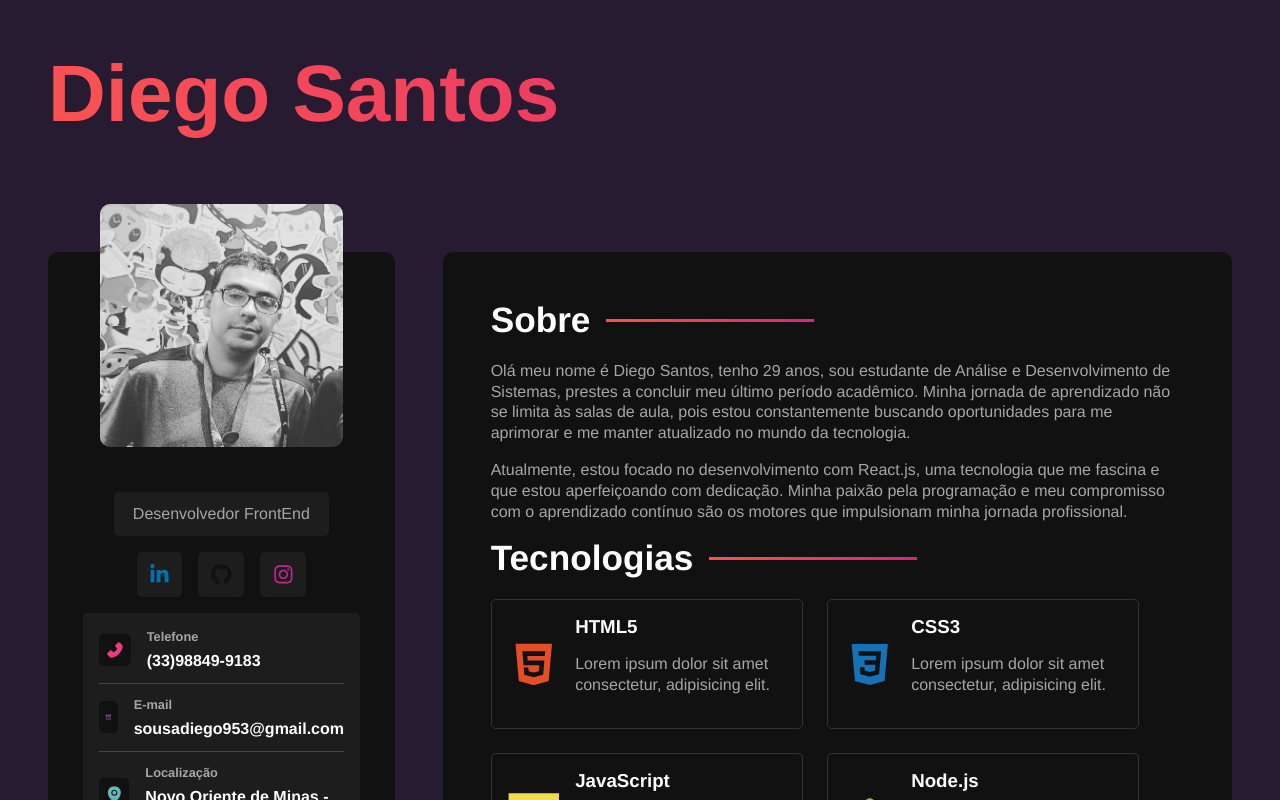
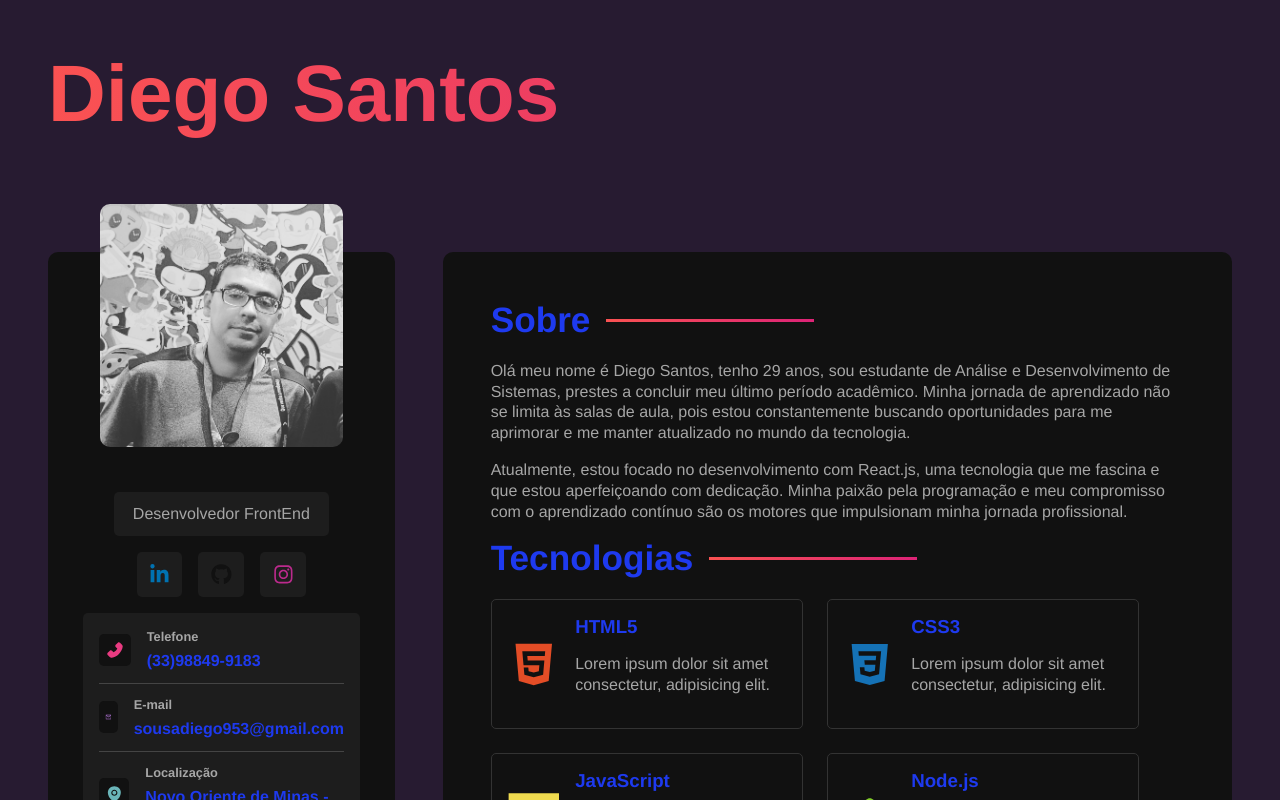
Before and after one commit to Diegodevops26/portfolio, a React (Vite) app: page / in a window 1280 px wide. Shown: the top 800 px of the page. Built offline with nearby package versions, Linux system fonts and the light colour scheme.

Commit message:
Update variables.sass

```diff
--- a/src/styles/variables.sass
+++ b/src/styles/variables.sass
@@ -1,5 +1,5 @@
 $font-stack: "Helvetica"
-$text-color: #FFF
+$text-color: #1E3AEF
 $text-color-secondary: #a6a6a6
 $body-bg-color: #271B31
 $bg-color: #111
```
